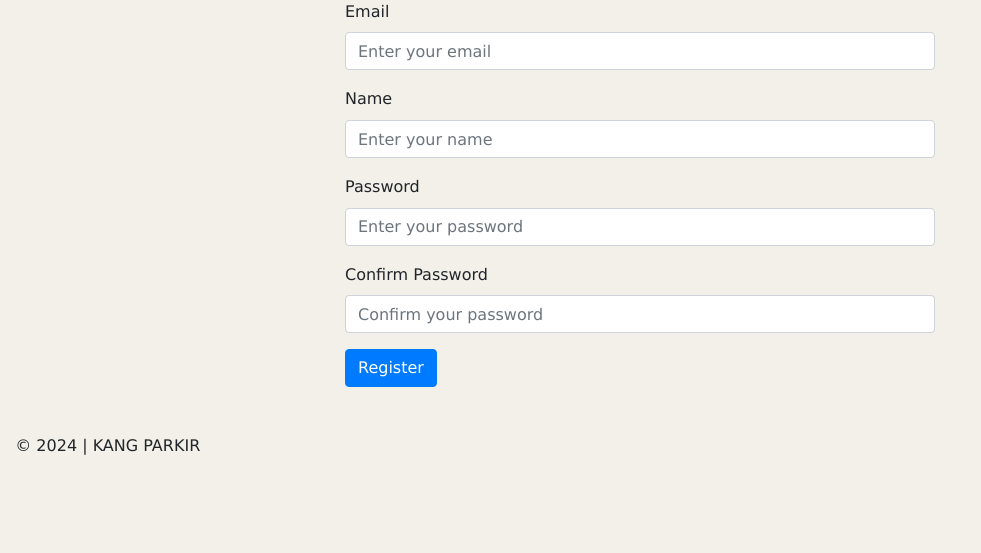
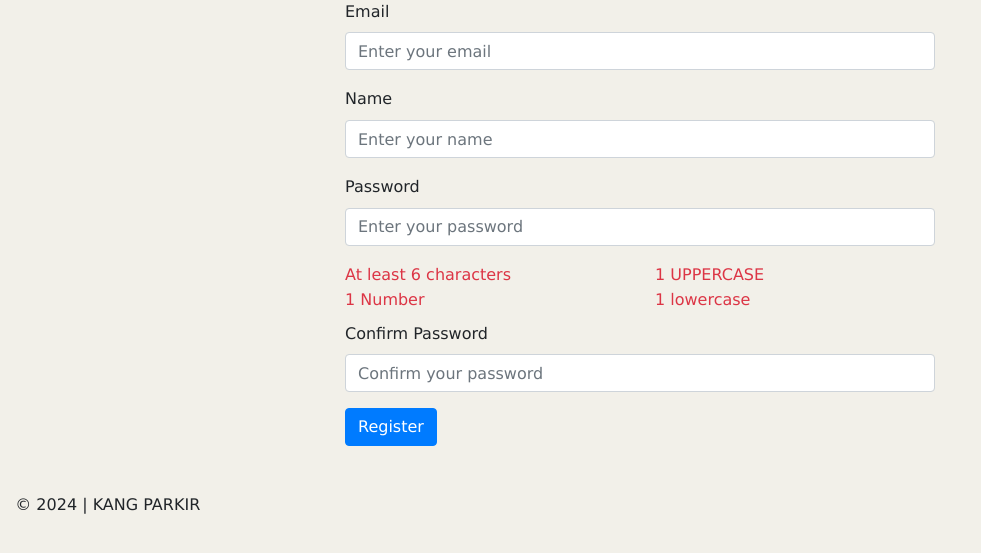
Before and after one commit to nico-kangdra/Kang-Parkir, a Flask app: page /register in a window 1280 px wide. Shown: the part 189-742 px from the top of the page, without its empty margins (0-981 px from the left). Run offline with Flask 3, Linux system fonts and the light colour scheme; parts of the project's set-up code (start-up, migrations or seed data) failed here and were passed over; some libraries are stand-ins or nearby versions.

Commit message:
add password checking

```diff
--- a/app.py
+++ b/app.py
@@ -295,4 +295,4 @@ sched.add_job(update_daily, CronTrigger(hour=12, minute=39))
 sched.start()
 
 if __name__ == "__main__":
-    app.run(debug=False, host="0.0.0.0", port=8080)
+    app.run(debug=True, host="0.0.0.0", port=8080)
--- a/templates/login/register.html
+++ b/templates/login/register.html
@@ -1,33 +1,76 @@
-{% extends 'base.html' %}
-
-{% block main %}
-<h2 style="text-align: center; font-weight: bold;">Register</h2>
+{% extends 'base.html' %} {% block main %}
+<h2 style="text-align: center; font-weight: bold">Register</h2>
 <div class="container-fluid">
   <div class="row justify-content-center mt-5">
     <div class="col-md-6">
       <form method="post" action="/register" onsubmit="return validateForm()">
         <div class="form-group">
           <label for="email">Email</label>
-                    <input required type="email" class="form-control" id="email" name="email" placeholder="Enter your email">
+          <input
+            required
+            type="email"
+            class="form-control"
+            id="email"
+            name="email"
+            placeholder="Enter your email"
+          />
         </div>
         <div class="form-group">
           <label for="name">Name</label>
-                    <input required type="text" class="form-control" id="name" name="name" placeholder="Enter your name">
+          <input
+            required
+            type="text"
+            class="form-control"
+            id="name"
+            name="name"
+            placeholder="Enter your name"
+          />
         </div>
         <div class="form-group">
           <label for="password">Password</label>
-                    <input required minlength="6" type="password" class="form-control" id="password" name="password"
-                        placeholder="Enter your password">
+          <input
+            required
+            minlength="6"
+            type="password"
+            class="form-control"
+            id="password"
+            name="password"
+            placeholder="Enter your password"
+            pattern="(?=.*\d)(?=.*[a-z])(?=.*[A-Z]).{6,}"
+          />
+        </div>
+        <div class="form-text text-danger mb-2">
+          <div class="row">
+            <div class="col">
+              <span id="chr">At least 6 characters</span>
+              <br />
+              <span id="nm">1 Number</span>
+            </div>
+
+            <div class="col">
+              <span id="up">1 UPPERCASE</span>
+              <br />
+              <span id="lw">1 lowercase</span>
+            </div>
+          </div>
         </div>
         <div class="form-group">
           <label for="confirmPassword">Confirm Password</label>
-                    <input required minlength="6" type="password" class="form-control" id="confirmPassword" name="confirmPassword"
-                        placeholder="Confirm your password">
-                    <span id="passwordError" style="color: red;"></span>
+          <input
+            required
+            minlength="6"
+            type="password"
+            class="form-control"
+            id="confirmPassword"
+            name="confirmPassword"
+            placeholder="Confirm your password"
+            pattern="(?=.*\d)(?=.*[a-z])(?=.*[A-Z]).{6,}"
+          />
+          <span id="passwordError" style="color: red"></span>
         </div>
         <button type="submit" class="btn btn-primary">Register</button>
       </form>
-            <br>
+      <br />
       {% for message in get_flashed_messages() %}
       <h5 class="alert alert-danger">{{ message }}</h5>
       {% endfor %}
@@ -36,6 +79,27 @@
 </div>
 
 <script>
+    document
+          .getElementById("password")
+          .addEventListener("keyup", function () {
+            var Value = document.getElementById("password").value;
+            if (Value != Value.toLowerCase())
+              document.getElementById("up").style.color = "green";
+            else document.getElementById("up").style.color = "red";
+
+            if (Value != Value.toUpperCase())
+              document.getElementById("lw").style.color = "green";
+            else document.getElementById("lw").style.color = "red";
+
+            if (/\d/.test(Value))
+              document.getElementById("nm").style.color = "green";
+            else document.getElementById("nm").style.color = "red";
+
+            if (Value.length >= 6)
+              document.getElementById("chr").style.color = "green";
+            else document.getElementById("chr").style.color = "red";
+          });
+
   function validateForm() {
     var password = document.getElementById("password").value;
     var confirmPassword = document.getElementById("confirmPassword").value;
```
Lines whose indentation alone changed are shown as unchanged.
